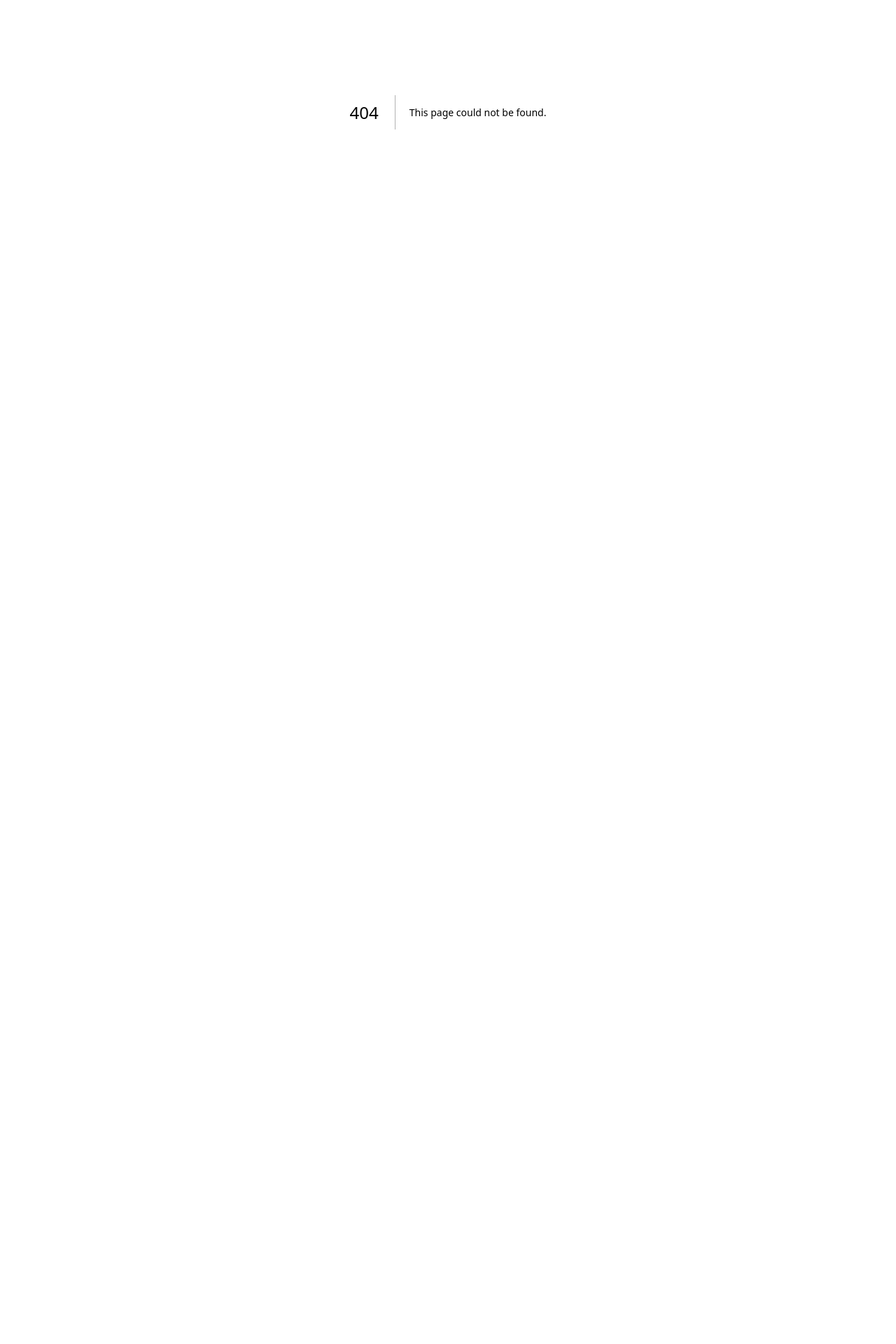
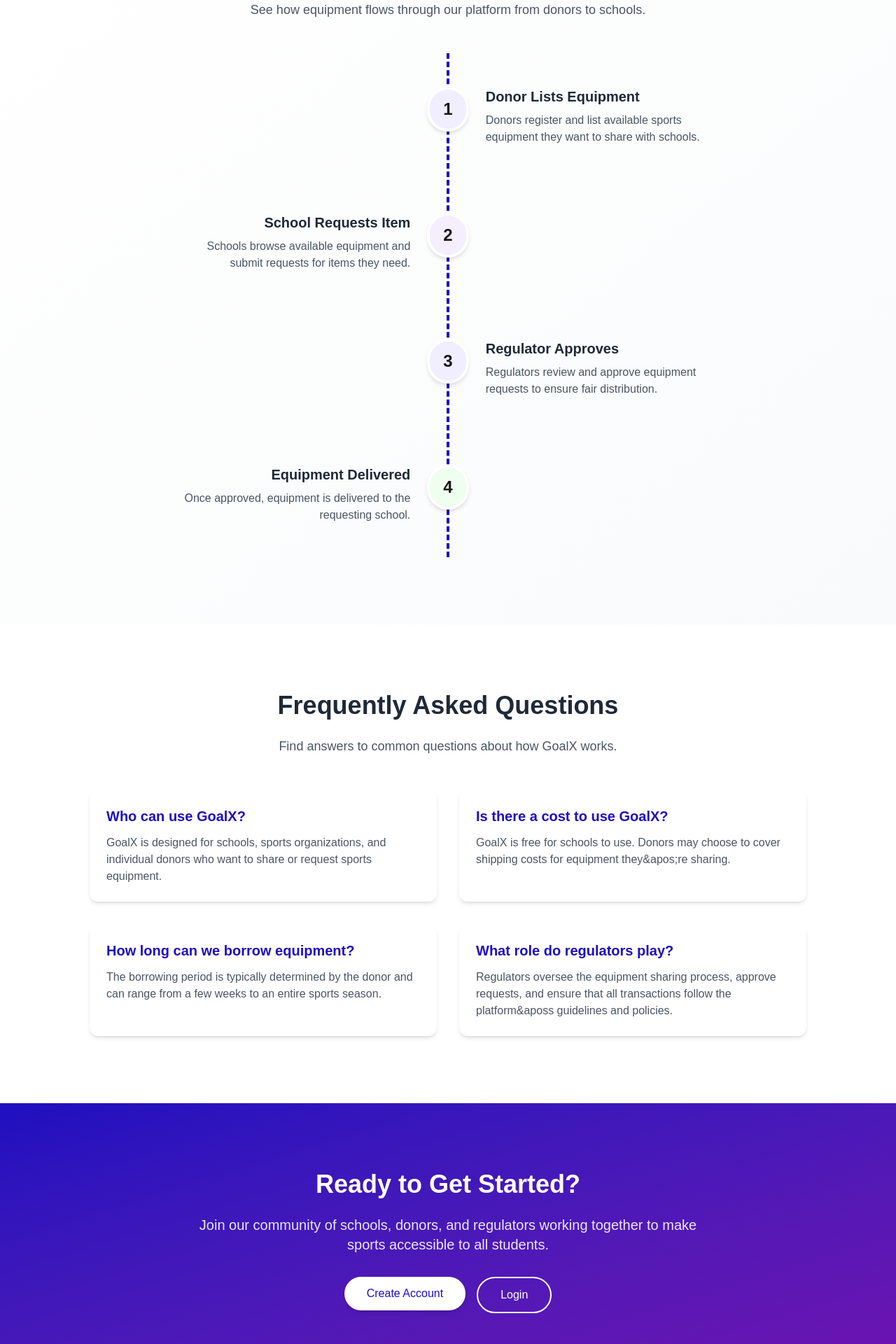
Before and after one commit to AdeepaK2/goalx, a Next.js app: page /how-it-works in a window 1280 px wide. Before the commit this address had no page. Shown: the part 240-2160 px from the top of the page at 70% size. Before the commit the page ends 800 px from the top, so only its background shows below. Built offline with nearby package versions, Linux system fonts and the light colour scheme.

Commit message:
feat: implement How It Works page with process visualization and FAQ section

```diff
--- /dev/null
+++ b/src/app/how-it-works/page.tsx
@@ -0,0 +1,153 @@
+'use client'
+import React from 'react'
+import Image from 'next/image'
+import Link from 'next/link'
+import Header from '../../components/Header'
+import Footer from '../../components/Footer'
+
+export default function HowItWorksPage() {
+  return (
+    <>
+      <Header />
+      <main className="bg-white">
+
+
+    {/* Process Flow Visualization - Alternating with Dotted Line */}
+<section className="w-full py-16 md:py-24 bg-gradient-to-br from-white to-gray-50">
+  <div className="max-w-7xl mx-auto px-2 md:px-4">
+    <div className="text-center max-w-3xl mx-auto mb-12">
+      <h2 className="text-3xl md:text-4xl font-bold text-gray-800 mb-6">The GoalX Process</h2>
+      <p className="text-lg text-gray-600">
+        See how equipment flows through our platform from donors to schools.
+      </p>
+    </div>
+
+    <div className="relative py-12 max-w-3xl mx-auto" aria-label="GoalX Process Timeline">
+      {/* Vertical dotted line */}
+      <div className="absolute left-1/2 top-0 bottom-0 w-1 border-l-4 border-[#1e0fbf] border-dashed transform -translate-x-1/2 z-0"></div>
+
+      {/* Process steps */}
+      <div className="relative z-10 space-y-24">
+        {/* Step 1 - Left aligned */}
+        <div className="flex flex-col md:flex-row items-center md:items-start gap-6">
+          <div className="md:w-[calc(50%-24px)] text-right hidden md:block"></div>
+          <div className="w-16 h-16 rounded-full bg-[#f0eeff] flex items-center justify-center text-2xl font-bold shadow-md border-4 border-white transition-transform hover:scale-110 duration-300 z-10">
+            1
+          </div>
+          <div className="md:w-[calc(50%-24px)] text-center md:text-left">
+            <h3 className="text-xl font-semibold text-gray-800 mb-2">Donor Lists Equipment</h3>
+            <p className="text-gray-600">Donors register and list available sports equipment they want to share with schools.</p>
+          </div>
+        </div>
+
+        {/* Step 2 - Right aligned */}
+        <div className="flex flex-col md:flex-row items-center md:items-start gap-6">
+          <div className="md:w-[calc(50%-24px)] text-right order-2 md:order-1">
+            <h3 className="text-xl font-semibold text-gray-800 mb-2">School Requests Item</h3>
+            <p className="text-gray-600">Schools browse available equipment and submit requests for items they need.</p>
+          </div>
+          <div className="w-16 h-16 rounded-full bg-[#f5eeff] flex items-center justify-center text-2xl font-bold shadow-md border-4 border-white transition-transform hover:scale-110 duration-300 z-10 order-1 md:order-2">
+            2
+          </div>
+          <div className="md:w-[calc(50%-24px)] hidden md:block order-3"></div>
+        </div>
+
+        {/* Step 3 - Left aligned */}
+        <div className="flex flex-col md:flex-row items-center md:items-start gap-6">
+          <div className="md:w-[calc(50%-24px)] text-right hidden md:block"></div>
+          <div className="w-16 h-16 rounded-full bg-[#f0eeff] flex items-center justify-center text-2xl font-bold shadow-md border-4 border-white transition-transform hover:scale-110 duration-300 z-10">
+            3
+          </div>
+          <div className="md:w-[calc(50%-24px)] text-center md:text-left">
+            <h3 className="text-xl font-semibold text-gray-800 mb-2">Regulator Approves</h3>
+            <p className="text-gray-600">Regulators review and approve equipment requests to ensure fair distribution.</p>
+          </div>
+        </div>
+
+        {/* Step 4 - Right aligned */}
+        <div className="flex flex-col md:flex-row items-center md:items-start gap-6">
+          <div className="md:w-[calc(50%-24px)] text-right order-2 md:order-1">
+            <h3 className="text-xl font-semibold text-gray-800 mb-2">Equipment Delivered</h3>
+            <p className="text-gray-600">Once approved, equipment is delivered to the requesting school.</p>
+          </div>
+          <div className="w-16 h-16 rounded-full bg-[#efffef] flex items-center justify-center text-2xl font-bold shadow-md border-4 border-white transition-transform hover:scale-110 duration-300 z-10 order-1 md:order-2">
+            4
+          </div>
+          <div className="md:w-[calc(50%-24px)] hidden md:block order-3"></div>
+        </div>
+      </div>
+
+      {/* Decorative elements */}
+      <div className="absolute -top-4 -left-4 w-16 h-16 bg-[#1e0fbf]/10 rounded-full z-[-1]"></div>
+      <div className="absolute -bottom-4 -right-4 w-24 h-24 bg-[#6e11b0]/10 rounded-full z-[-1]"></div>
+    </div>
+  </div>
+</section>
+
+
+
+
+        {/* FAQ Section */}
+        <section className="w-full py-16 md:py-24">
+          <div className="max-w-7xl mx-auto px-2 md:px-4">
+            <div className="text-center max-w-3xl mx-auto mb-12">
+              <h2 className="text-3xl md:text-4xl font-bold text-gray-800 mb-6">Frequently Asked Questions</h2>
+              <p className="text-lg text-gray-600">
+                Find answers to common questions about how GoalX works.
+              </p>
+            </div>
+
+            <div className="grid grid-cols-1 md:grid-cols-2 gap-8 max-w-5xl mx-auto">
+              {[
+                {
+                  question: 'Who can use GoalX?',
+                  answer: 'GoalX is designed for schools, sports organizations, and individual donors who want to share or request sports equipment.'
+                },
+                {
+                  question: 'Is there a cost to use GoalX?',
+                  answer: 'GoalX is free for schools to use. Donors may choose to cover shipping costs for equipment they&apos;re sharing.'
+                },
+                {
+                  question: 'How long can we borrow equipment?',
+                  answer: 'The borrowing period is typically determined by the donor and can range from a few weeks to an entire sports season.'
+                },
+                {
+                  question: 'What role do regulators play?',
+                  answer: 'Regulators oversee the equipment sharing process, approve requests, and ensure that all transactions follow the platform&aposs guidelines and policies.'
+                }
+              ].map((faq, index) => (
+                <div key={index} className="bg-white rounded-xl shadow-md p-6 hover:shadow-lg transition-all duration-300">
+                  <h3 className="text-xl font-bold text-[#1e0fbf] mb-3">{faq.question}</h3>
+                  <p className="text-gray-600">{faq.answer}</p>
+                </div>
+              ))}
+            </div>
+          </div>
+        </section>
+
+        {/* CTA Section */}
+        <section className="w-full py-16 md:py-24 bg-gradient-to-br from-[#1e0fbf] to-[#6e11b0]">
+          <div className="max-w-7xl mx-auto px-2 md:px-4 text-center">
+            <h2 className="text-3xl md:text-4xl font-bold text-white mb-6">Ready to Get Started?</h2>
+            <p className="text-xl text-white/90 max-w-3xl mx-auto mb-8">
+              Join our community of schools, donors, and regulators working together to make sports accessible to all students.
+            </p>
+            <div className="flex flex-wrap justify-center gap-4">
+              <Link href="/register">
+                <button className="px-8 py-3 bg-white text-[#1e0fbf] font-medium rounded-full hover:bg-gray-100 transition-colors duration-300 shadow-md">
+                  Create Account
+                </button>
+              </Link>
+              <Link href="/login">
+                <button className="px-8 py-3 bg-transparent text-white font-medium border-2 border-white rounded-full hover:bg-white/10 transition-colors duration-300">
+                  Login
+                </button>
+              </Link>
+            </div>
+          </div>
+        </section>
+      </main>
+      <Footer />
+    </>
+  )
+}
```
